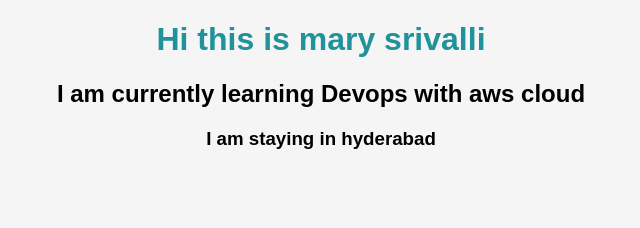
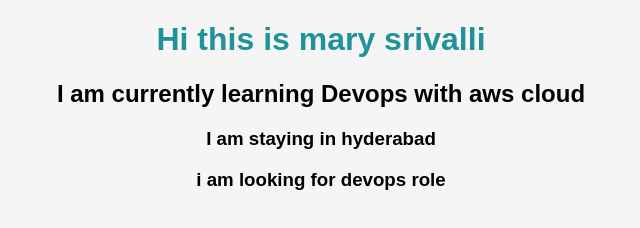
Before and after one commit to Marysrivallikalidindi/applicationdeployment, a plain HTML site: page task.html in a window 1280 px wide. Shown: the whole page, without its empty margins (319-959 px from the left). Drawn offline with Linux system fonts and the light colour scheme.

Commit message:
Add heading for DevOps role interest

```diff
--- a/task.html
+++ b/task.html
@@ -21,6 +21,7 @@
     <h1>Hi this is mary srivalli</h1>
     <h2>I am currently learning Devops with aws cloud</h2>
     <h3>I am staying in hyderabad </h3>
+    <h3>i am looking for devops role</h3>
 
 </body>
 </html>
```
